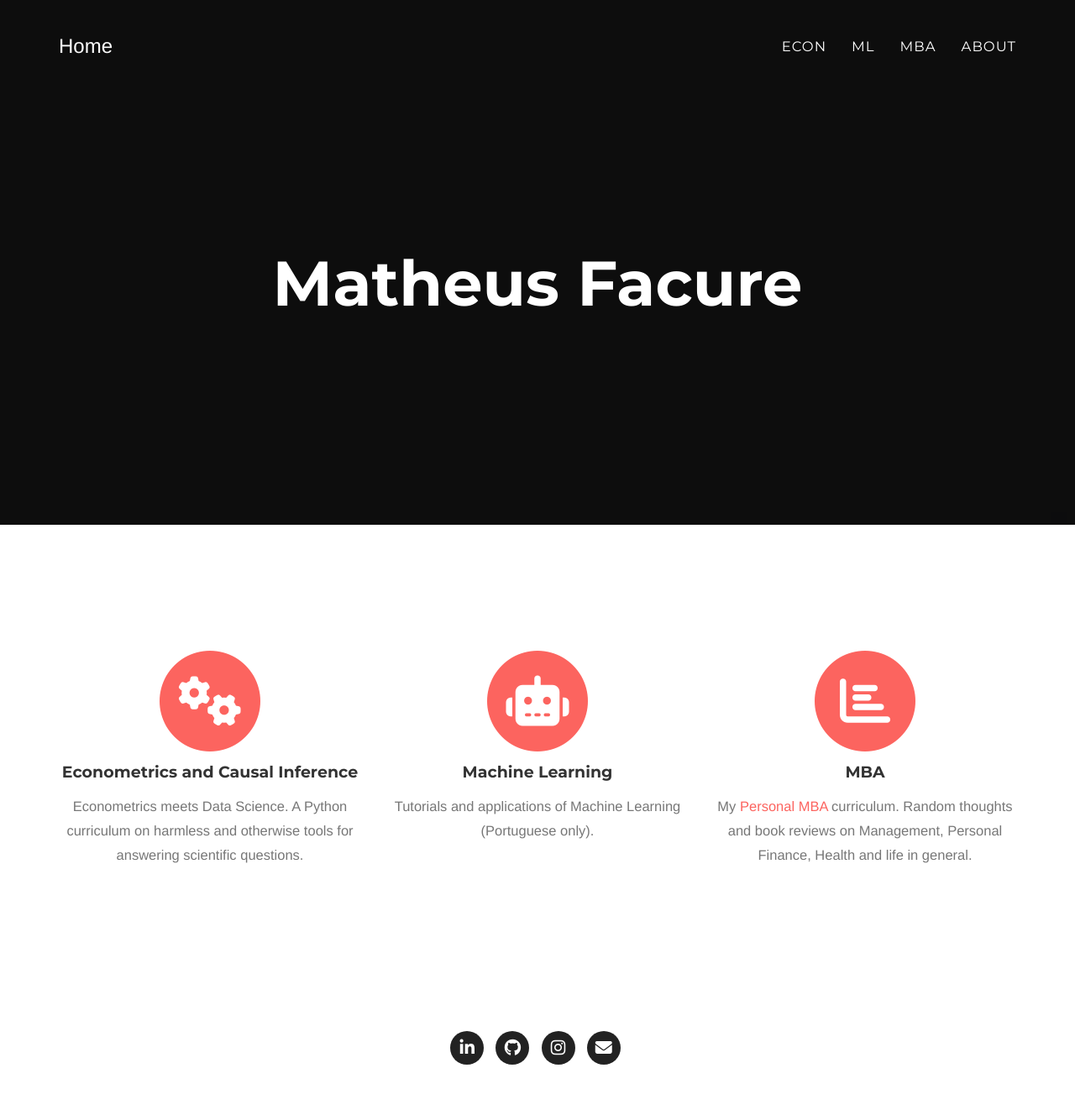
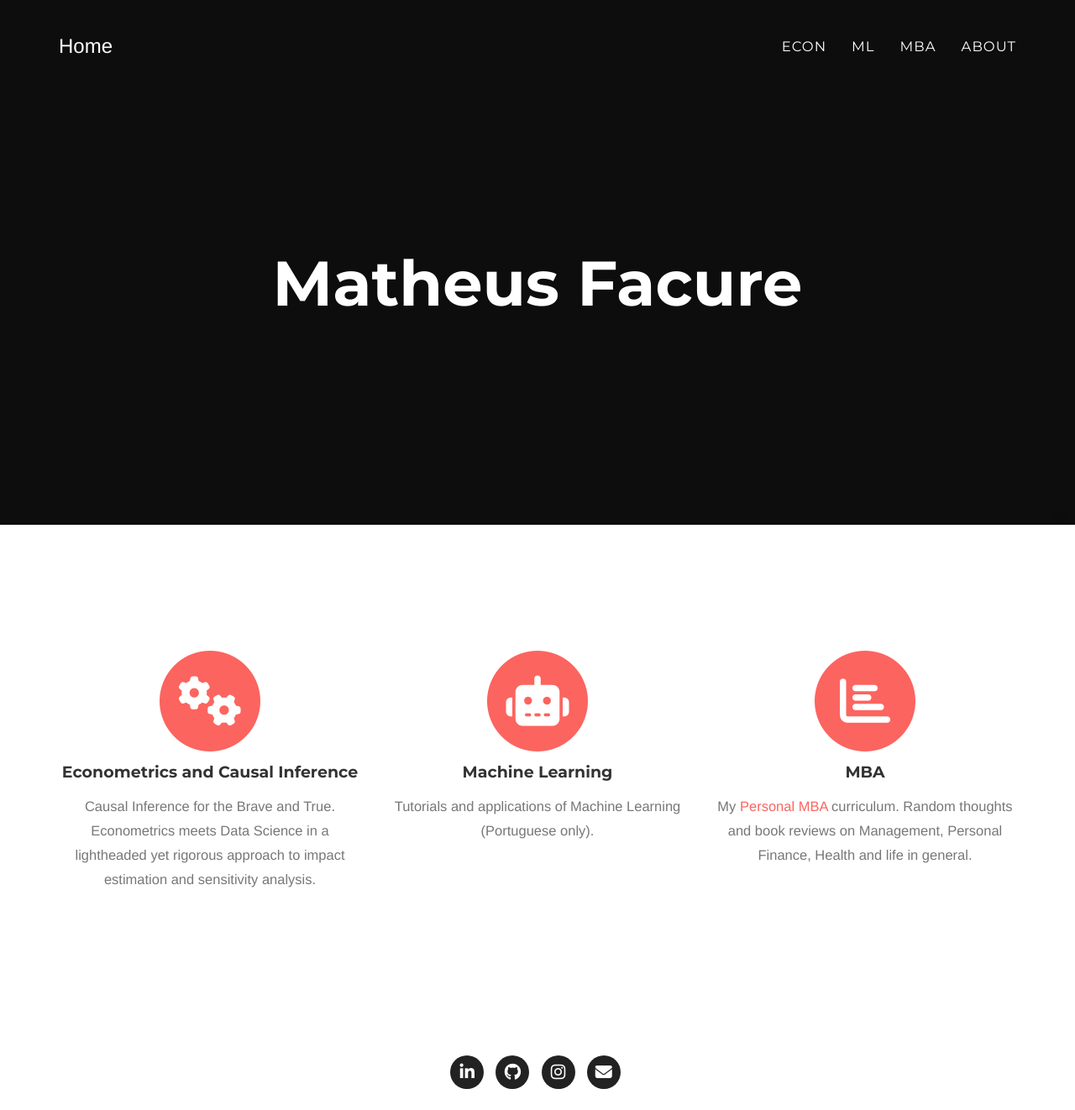
Before and after one commit to matheusfacure/matheusfacure.github.io, a Jekyll site: the page built from index.html, in a window 1280 px wide and 1322 px high. Shown: the whole window at 84% size. Built offline with Jekyll 4.4.1, drawn with Linux system fonts in a browser that asks for light colours; nearby versions of some CDN libraries; some web fonts are replaced.

Commit message:
fix description

```diff
--- a/_includes/sections.html
+++ b/_includes/sections.html
@@ -12,7 +12,7 @@
                     </a>
 
                     <h4 class="service-heading">Econometrics and Causal Inference</h4>
-                    <p class="text-muted">Econometrics meets Data Science. A Python curriculum on harmless and otherwise tools for answering scientific questions.</p>
+                    <p class="text-muted">Causal Inference for the Brave and True. Econometrics meets Data Science in a lightheaded yet rigorous approach to impact estimation and sensitivity analysis.</p>
                 </div>
                 <div class="col-md-4">
                     <a href="/ml/">
```
Also changed, not shown: _posts/2020-06-17-into-to-causality.md (+4 -4 lines).
